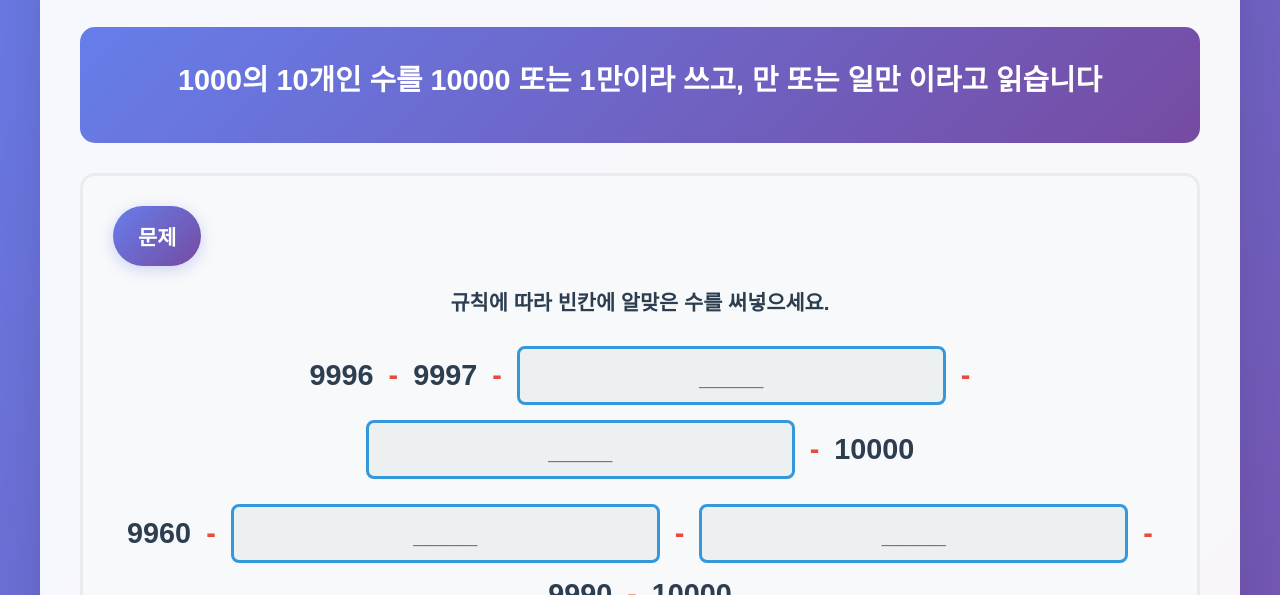
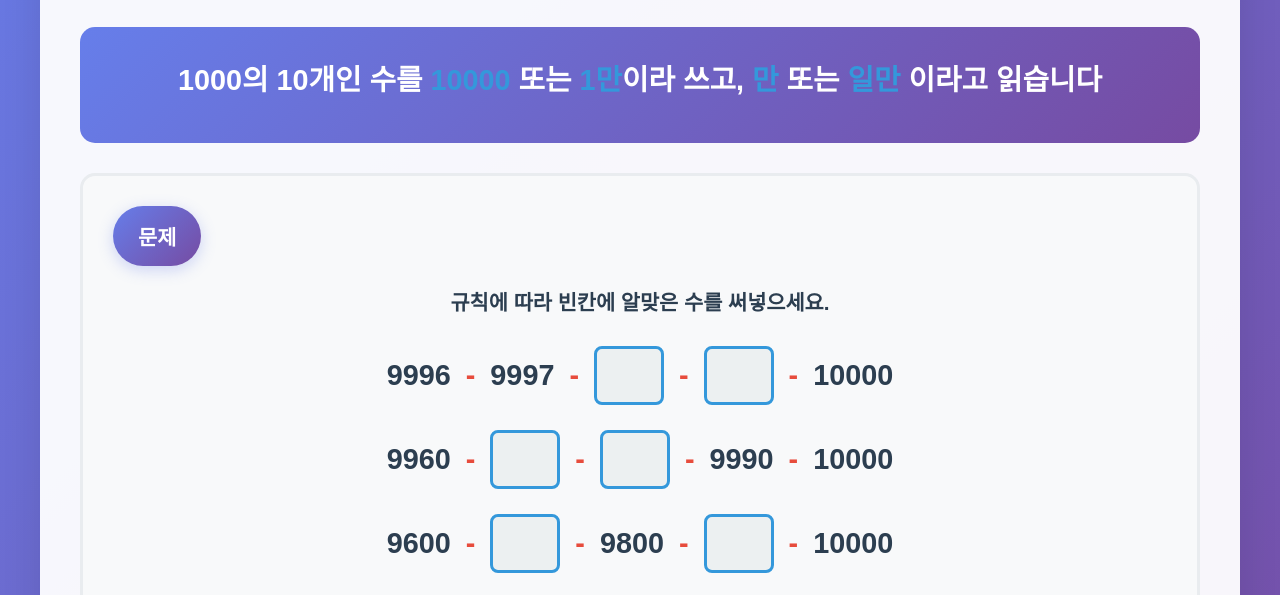
Before and after one commit to Santamusik/math_big_num, a plain HTML site: page page1.html in a window 1280 px wide. Shown: the part 315-910 px from the top of the page. Drawn offline with Linux system fonts and the light colour scheme.

Commit message:
page1.html UI 개선: 파란색 텍스트 추가, placeholder 제거, 입력 필드 크기 축소

```diff
--- a/page1.html
+++ b/page1.html
@@ -25,8 +25,10 @@
 
       <div class="lesson-description">
         <h2>
-          1000의 10개인 수를 10000 또는 1만이라 쓰고, 만 또는 일만 이라고
-          읽습니다
+          1000의 10개인 수를 <span class="blue-text">10000</span> 또는
+          <span class="blue-text">1만</span>이라 쓰고,
+          <span class="blue-text">만</span> 또는
+          <span class="blue-text">일만</span> 이라고 읽습니다
         </h2>
       </div>
 
@@ -47,7 +49,6 @@
               class="sequence-input"
               id="seq1_1"
               maxlength="4"
-              placeholder="____"
             />
             <span class="dash">-</span>
             <input
@@ -55,7 +56,6 @@
               class="sequence-input"
               id="seq1_2"
               maxlength="4"
-              placeholder="____"
             />
             <span class="dash">-</span>
             <span class="number">10000</span>
@@ -69,7 +69,6 @@
               class="sequence-input"
               id="seq2_1"
               maxlength="4"
-              placeholder="____"
             />
             <span class="dash">-</span>
             <input
@@ -77,7 +76,6 @@
               class="sequence-input"
               id="seq2_2"
               maxlength="4"
-              placeholder="____"
             />
             <span class="dash">-</span>
             <span class="number">9990</span>
@@ -93,7 +91,6 @@
               class="sequence-input"
               id="seq3_1"
               maxlength="4"
-              placeholder="____"
             />
             <span class="dash">-</span>
             <span class="number">9800</span>
@@ -103,7 +100,6 @@
               class="sequence-input"
               id="seq3_2"
               maxlength="4"
-              placeholder="____"
             />
             <span class="dash">-</span>
             <span class="number">10000</span>
@@ -119,7 +115,6 @@
               class="sequence-input"
               id="seq4_1"
               maxlength="4"
-              placeholder="____"
             />
             <span class="dash">-</span>
             <input
@@ -127,7 +122,6 @@
               class="sequence-input"
               id="seq4_2"
               maxlength="4"
-              placeholder="____"
             />
             <span class="dash">-</span>
             <span class="number">10000</span>
--- a/style.css
+++ b/style.css
@@ -415,6 +415,11 @@ h2 {
   text-align: center;
 }
 
+.blue-text {
+  color: #3498db;
+  font-weight: bold;
+}
+
 .lesson-description h2 {
   color: white;
   margin-bottom: 15px;
@@ -446,7 +451,8 @@ h2 {
   border: 3px solid #3498db;
   border-radius: 8px;
   text-align: center;
-  min-width: 100px;
+  min-width: 70px;
+  width: 70px;
   background-color: #ecf0f1;
   font-weight: bold;
 }
```
